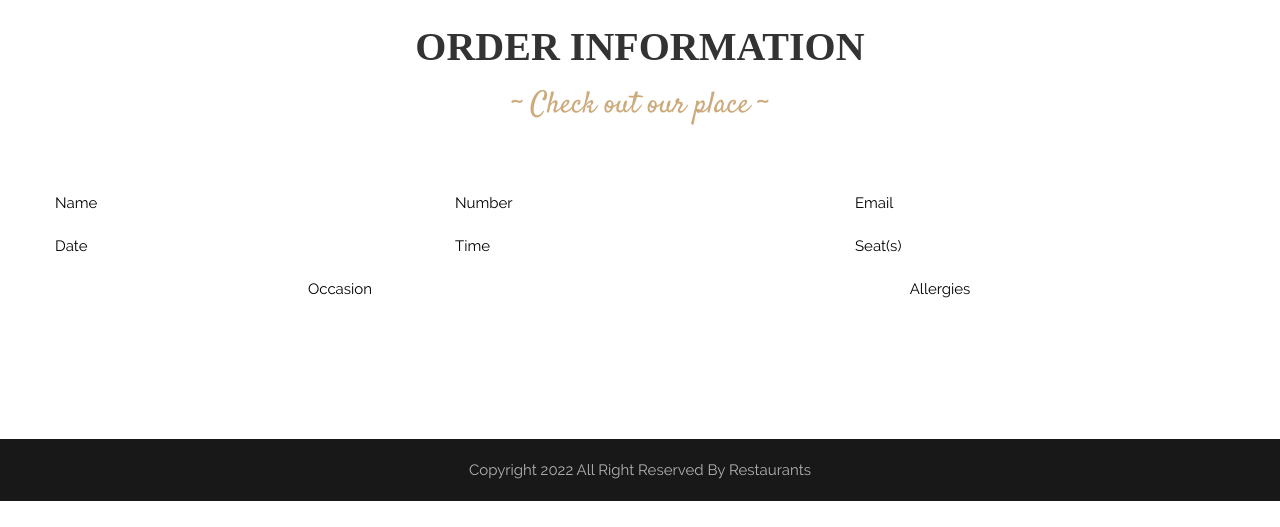
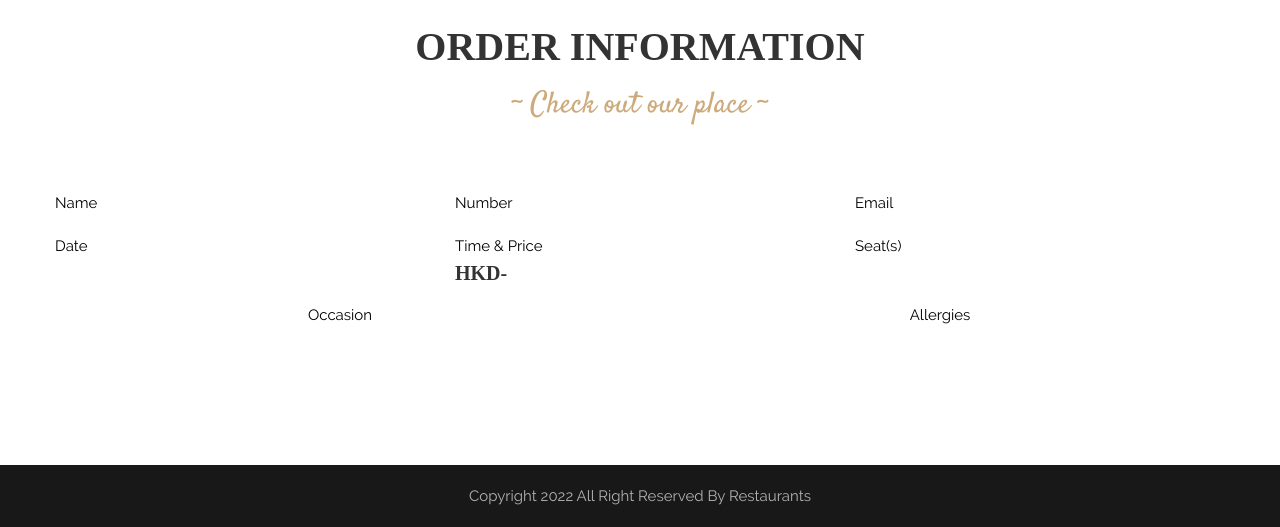
Before and after one commit to Do-Test-Live/W-Booking, a PHP site: page /order-details.php?code=1 in a window 1280 px wide. Shown: the part 668-1195 px from the top of the page. Before the commit the page ends 1169 px from the top, so only its background shows below. Run offline with PHP 8.4, Linux system fonts and the light colour scheme; data that the repository does not hold is empty; some libraries are stand-ins or nearby versions; some web fonts are replaced.

Commit message:
update files

```diff
--- a/order-details.php
+++ b/order-details.php
@@ -161,10 +161,10 @@
                     </h5>
                 </div>
                 <div class="col-md-4">
-                    <p>Time</p>
+                    <p>Time & Price</p>
                     <h5>
                         <?php
-                        echo $order_data[0]['time'];
+                        echo $order_data[0]['time'].' HKD-'.$order_data[0]['price'];
                         ?>
                     </h5>
                 </div>
```
Also changed, not shown: email-test.php (+6 -2 lines).
